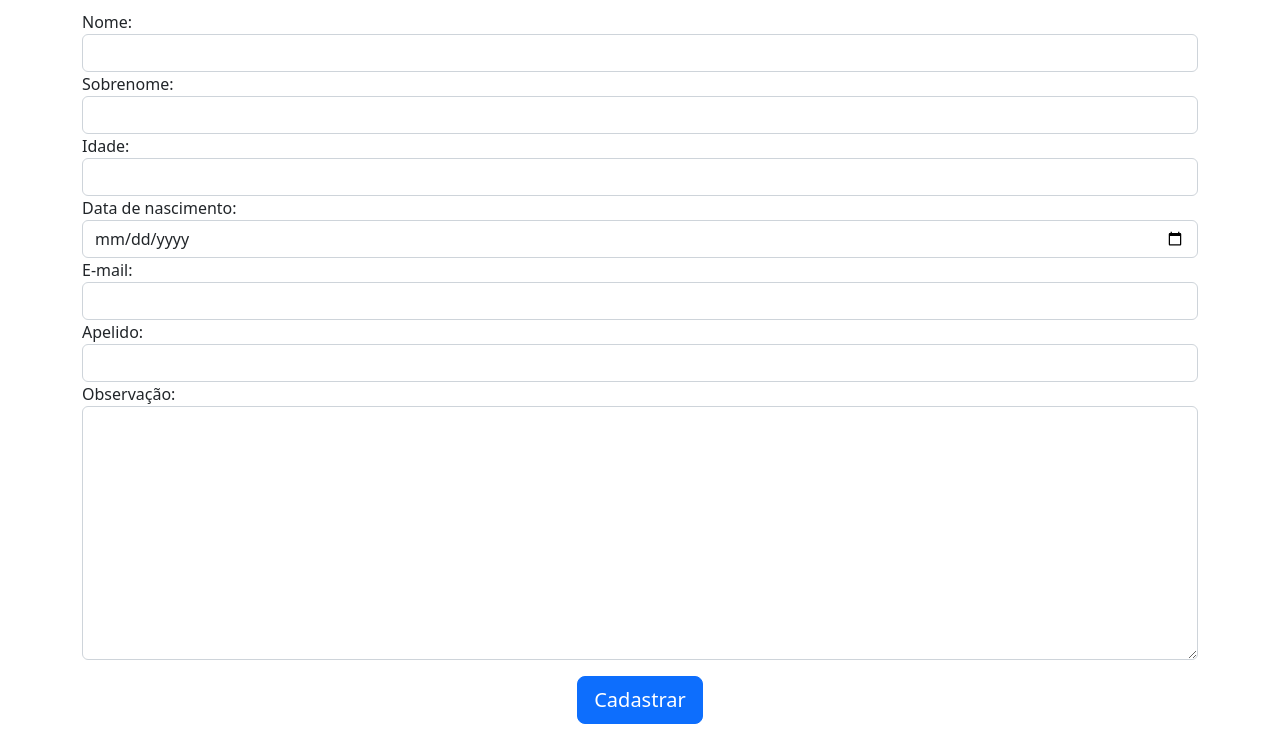
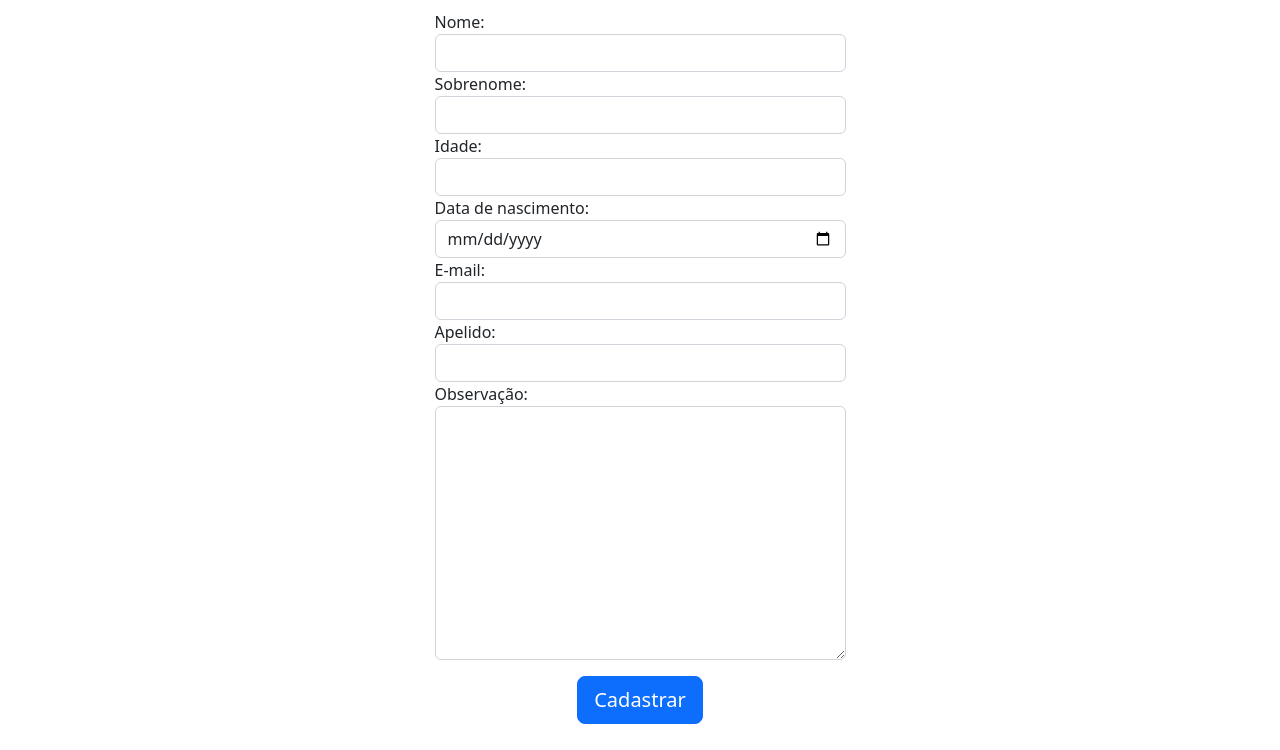
Before and after one commit to Ricardo-Jackson-Ferrari/Teste-pratico-Projeto-em-Django, a Django app: page / in a window 1280 px wide. Shown: the part 50-800 px from the top of the page. Run offline with Django 4.2, Linux system fonts and the light colour scheme; some libraries are stand-ins or nearby versions.

Commit message:
style(app:person): update person registration form

```diff
--- a/apps/person/templates/person/register.html
+++ b/apps/person/templates/person/register.html
@@ -4,12 +4,14 @@
 <link rel="stylesheet" href="{% static 'person/css/register.css' %}">
 {% endblock head %}
 {% block content %}
+<div class="d-flex justify-content-center align-item-center ">
     <form id="id_form_register_person" class="form-inline" action="{% url 'person:register' %}" method="POST">{% csrf_token %}
         {% include 'global/partials/_form.html' %}
         <div class="text-center mt-3">
             <button type="submit" class="btn btn-primary btn-lg">Cadastrar</button>
         </div>
     </form>
+</div>
 {% endblock content %}
 
 {% block footer %}
```
